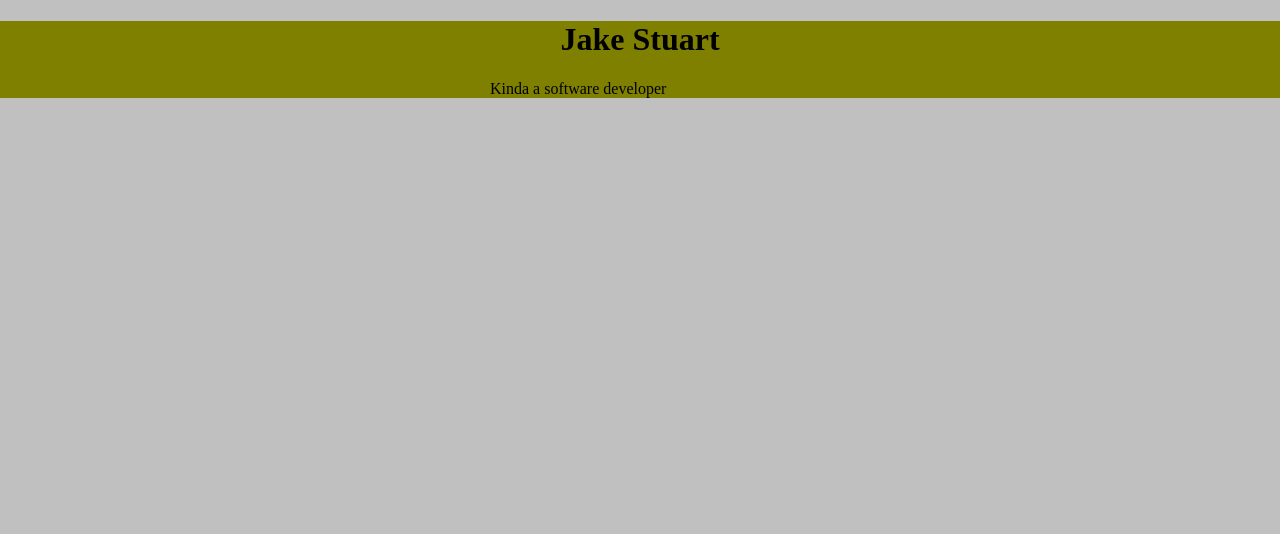
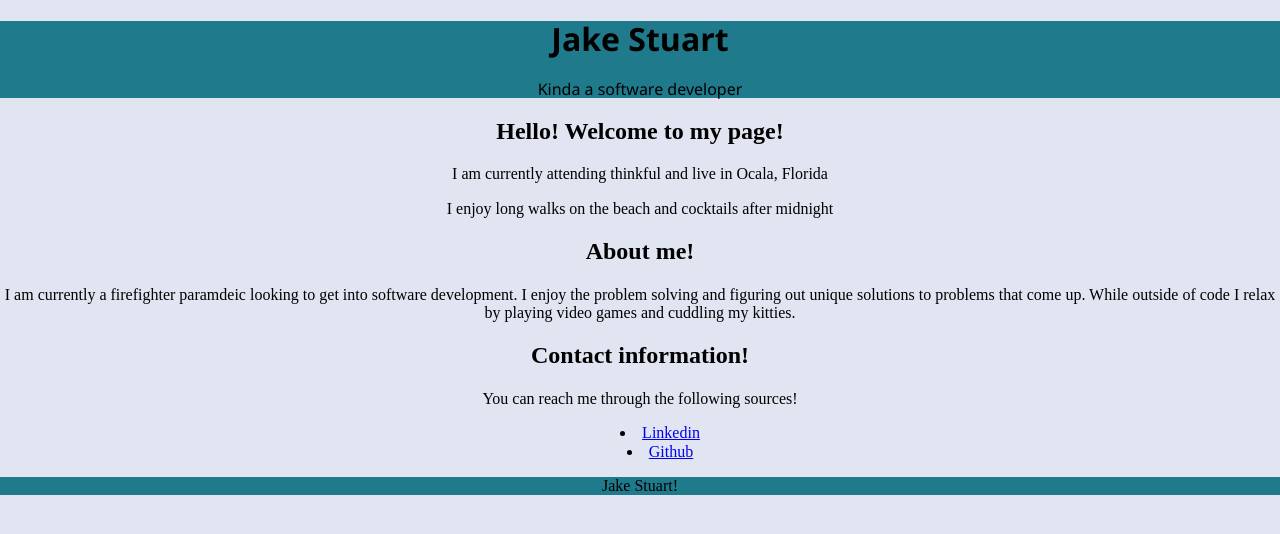
Before and after one commit to jakeatsun/Website, a plain HTML site: page index.html in a window 1280 px wide. Drawn offline with nearby package versions, Linux system fonts and the light colour scheme.

Commit message:
minor changes

```diff
--- a/index.html
+++ b/index.html
@@ -15,40 +15,60 @@
             <h1 class = "text-center">
                 Jake Stuart
             </h1>
-            <footer>
+            <footer class = "text-centered">
                 Kinda a software developer
             </footer>
         </div>
     </header>
     <main>
+        <div>
+            <article>
+                <section>
+                    <h2>
+                        Hello! Welcome to my page!
+                    </h2>
+                    <p>
+                        I am currently attending thinkful and live in Ocala, Florida
+                    </p>
+                    <p>
+                        I enjoy long walks on the beach and cocktails after midnight
+                    </p>
 
+                </section>
+                <section>
+                    <h2>
+                        About me!
+                    </h2>
+                    <p>
+                        I am currently a firefighter paramdeic looking to get into software development.
+                        I enjoy the problem solving and figuring out unique solutions to problems that come up.
+                        While outside of code I relax by playing video games and cuddling my kitties.
+                    </p>
+                </section>
+                <section>
+                    <h2>
+                        Contact information!
+                    </h2>
+                    <p>
+                        You can reach me through the following sources!
+                    </p>
+                    <ul>
+                        <li><a href="https://www.linkedin.com/in/jake-stuart-7a6848133/">Linkedin</a></li>
+                        <li><a href="https://github.com/jakeatsun">Github</a></li>
+                    </ul>
+                </section>
+            </article>
+        </div>
     </main>
 
+<footer class = "dark-background">
+    <div class = wrapper>
+        <p>
+            Jake Stuart!
 
-
-
-
-
-
-
-
-
-
-
-
-
-
-
-
-
-
-
-
-
-
-
-
-
+        </p>
+    </div>
+</footer>
 
 
 
--- a/style.css
+++ b/style.css
@@ -6,8 +6,29 @@
 text-align: center;
 }
 .dark-background {
-    background-color:olive;
+    background-color:#1F7A8C;
 }
-body{
-    background-color: silver;
+body {
+    background-color: #E1E5F2
 }
+
+main{
+    text-align: center;
+
+}
+ul {
+    list-style-position: inside
+}
+html {
+    background-image: url('https://digitaladdictsblog.com/wp-content/uploads/2019/01/Hubble-Space-Telescope-Double-Star-Cluster-768x576.jpg') no-repeat center center fixed;
+    -webkit-background-size: cover;
+    -moz-background-size: cover;
+    -o-background-size: cover;
+    background-size: cover;
+  }
+  header {
+      font-family: 'Segoe UI', Tahoma, Geneva, Verdana, sans-serif;
+  }
+  footer {
+      text-align: center;
+  }
```
Also changed, not shown: images/space.jpg (added).
